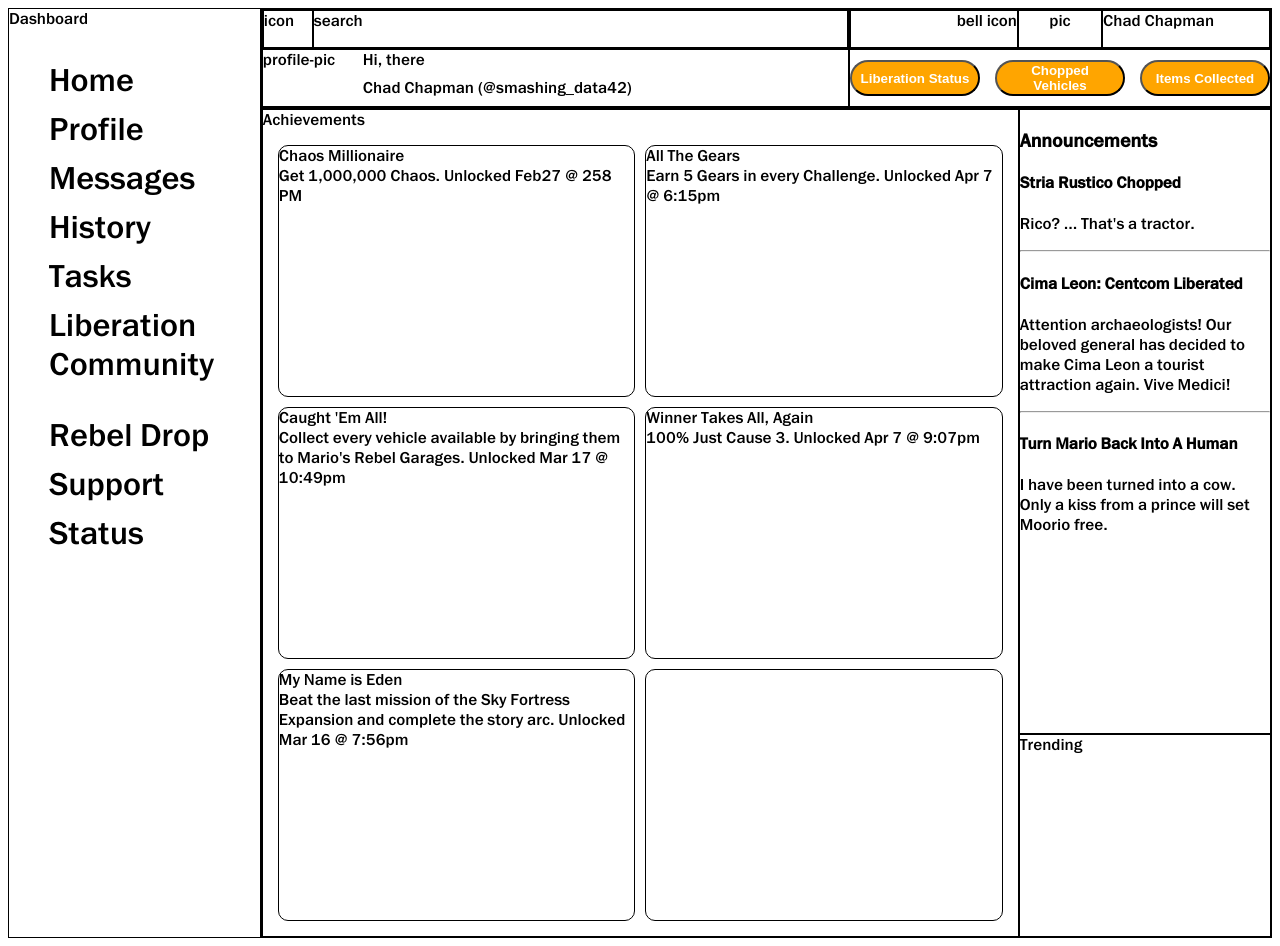
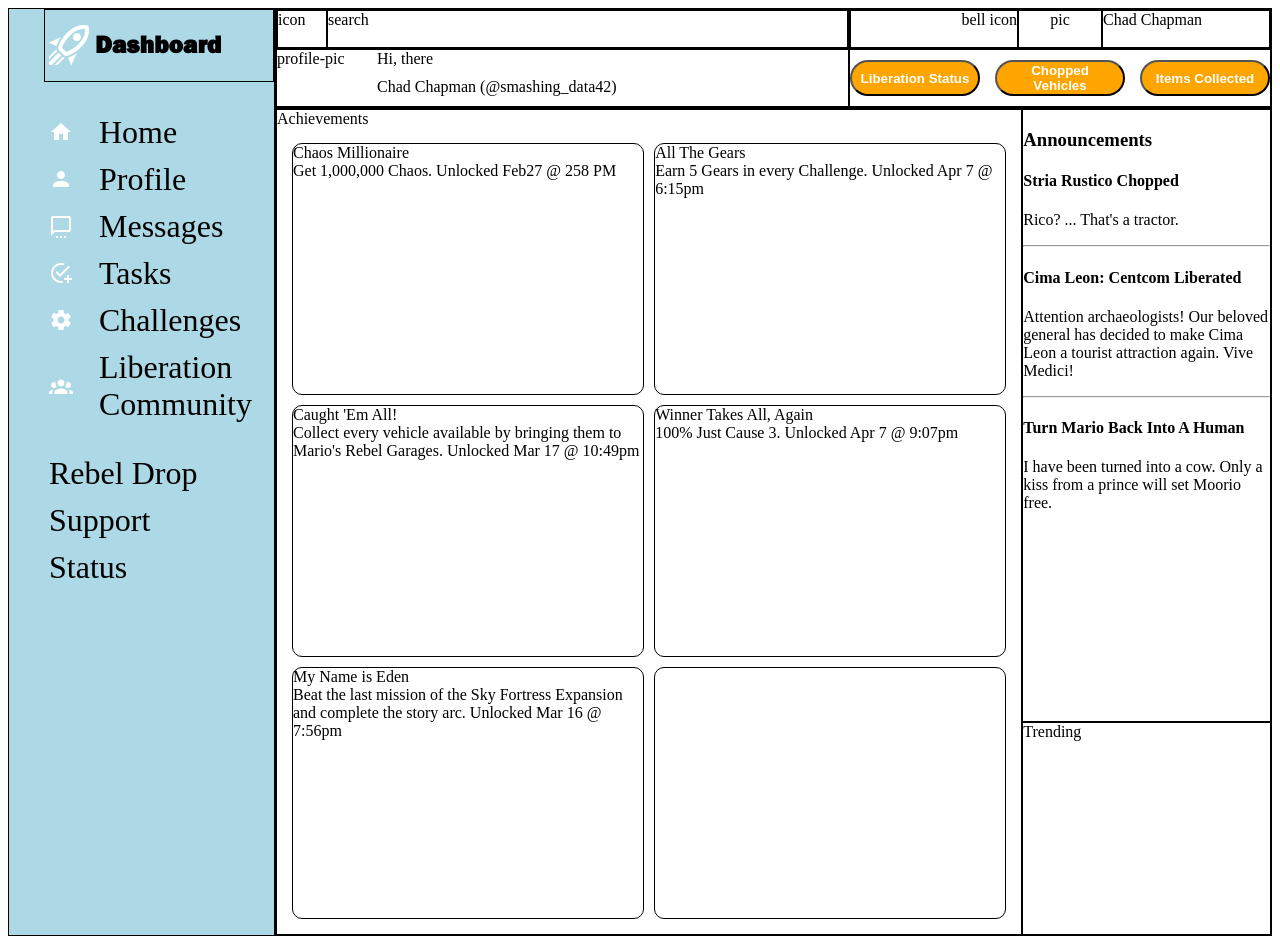
Before and after one commit to chapmancbVCU/admin-dashboard, a plain HTML site: page index.html in a window 1280 px wide. Drawn offline with Linux system fonts and the light colour scheme.

Commit message:
Worked on sidebar.

```diff
--- a/css/styles.css
+++ b/css/styles.css
@@ -14,9 +14,6 @@
   src: url("../fonts/JustCause3EnglishMedium.otf") format("opentype");
 }
 
-body {
-  font-family: "JC3Medium", sans-serif;
-}
 .container {
   display: grid;
   grid-template-columns: 1fr 4fr;
@@ -78,14 +75,7 @@ body {
   grid-template-rows: 1fr 1fr;
 }
 
-.menu ul {
-  list-style-type: none;
-  margin-bottom: 30px;
-}
 
-.settings ul {
-  list-style-type: none;
-}
 
 ul {
   font-size: 2em;
@@ -128,8 +118,41 @@ button {
 }
 
 .sidebar {
+  background-color: lightblue;
   border: 1px solid black;
   grid-row: 1 / -1;
+}
+
+.title {
+  border: 1px solid black;
+  margin-left: 35px;
+  display: grid;
+  grid-template-columns: 50px 175px;
+  align-items: center;
+}
+
+.title h2 {
+  font-family: "JC3Heavy", sans-serif;
+}
+
+.menu ul {
+  list-style-type: none;
+  margin-bottom: 30px;
+}
+
+.menu ul li {
+  display: grid;
+  grid-template-columns: 50px 175px;
+  align-items: center;
+}
+img {
+
+}
+.list-text {
+  margin: 0;
+}
+.settings ul {
+  list-style-type: none;
 }
 
 .content {
--- a/index.html
+++ b/index.html
@@ -38,16 +38,35 @@
       </div>
       <div class="sidebar">
         <div class="title">
-          Dashboard
+          <img src="./icons/rocket-launch-outline.png" alt="rocket">
+          <h2>Dashboard</h2>
         </div>
         <div class="menu">
           <ul>
-            <li>Home</li>
-            <li>Profile</li>
-            <li>Messages</li>
-            <li>History</li>
-            <li>Tasks</li>
-            <li>Liberation Community</li>
+            <li>
+              <img src="./icons/home.png" alt="home">
+              <p class="list-text">Home</p>
+            </li>
+            <li>
+              <img src="./icons/account.png" alt="profile">
+              <p class="list-text">Profile</p>
+            </li>
+            <li>
+              <img src="./icons/message-settings-outline.png" alt="messages">
+              <p class="list-text">Messages</p>
+            </li>
+            <li>
+              <img src="./icons/checkbox-marked-circle-plus-outline.png" alt="tasks">
+              <p class="list-text">Tasks</p>
+            </li>
+            <li>
+              <img src="./icons/cog.png" alt="challenges">
+              <p class="list-text">Challenges</p>
+            </li>
+            <li>
+              <img src="./icons/account-group.png" alt="rebel liberation community">
+              <p class="list-text">Liberation Community</p>
+            </li>
           </ul>
         </div>
         <div class="settings">
```
